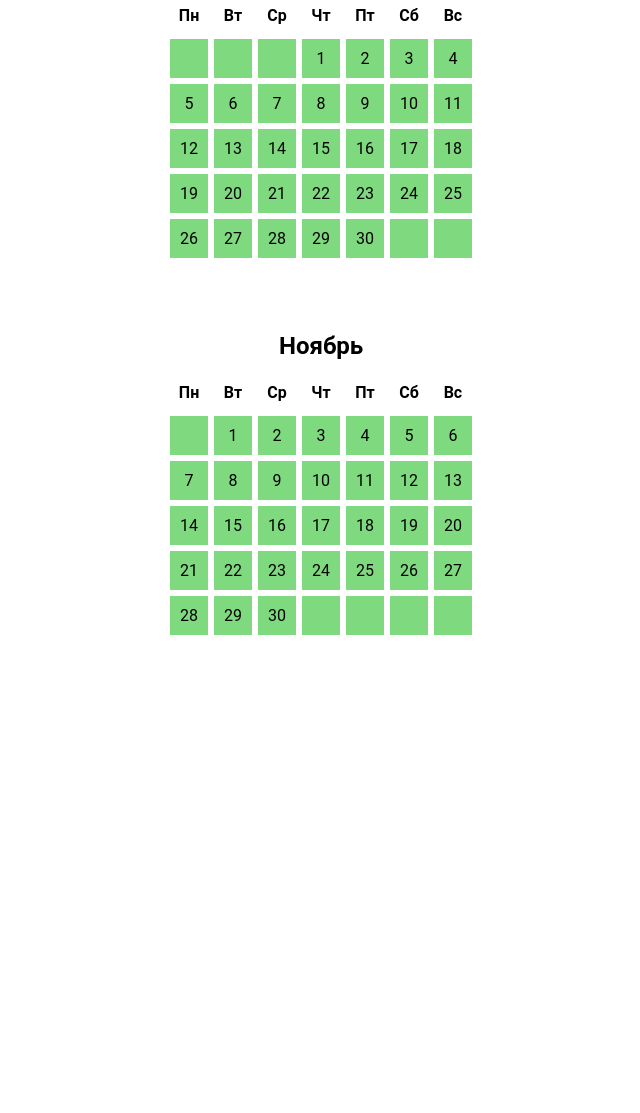
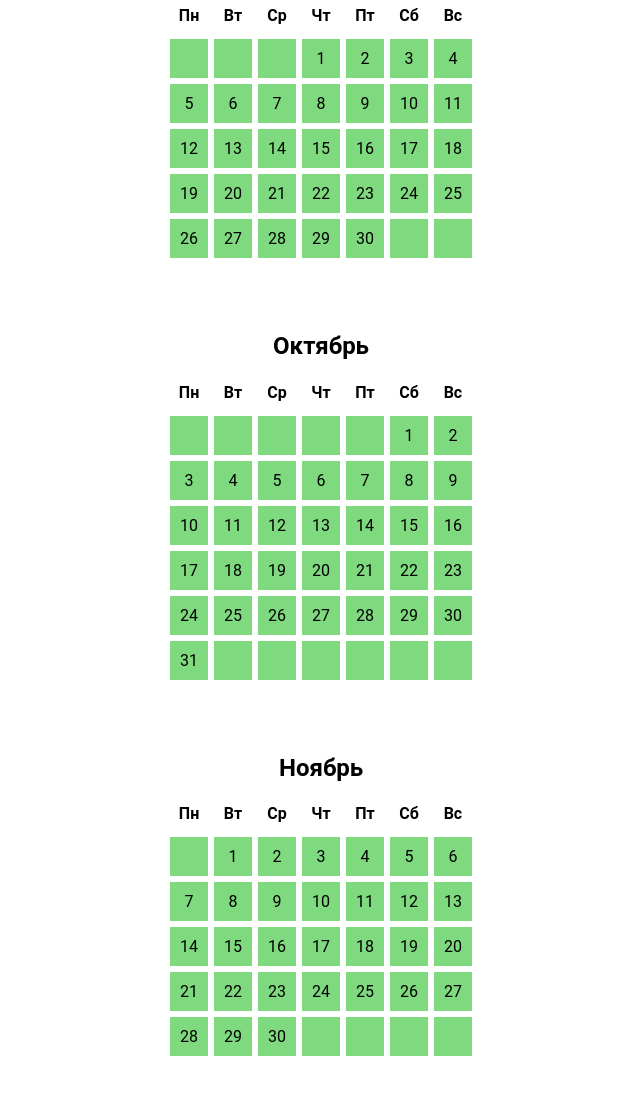
Before and after one commit to Dimanmars/current-month-calendar, a plain HTML site: page index.html in a window 1280 px wide. Shown: the part 95-1208 px from the top of the page, without its empty margins (319-959 px from the left). Before the commit the page ends 800 px from the top, so only its background shows below. Drawn offline with Linux system fonts and the light colour scheme.

Commit message:
Добавил третий месяц

```diff
--- a/index.html
+++ b/index.html
@@ -13,6 +13,8 @@
       <div id="calendar1"></div>
       <h2 id="calendarTitle2"></h2>
       <div id="calendar2"></div>
+      <h2 id="calendarTitle3"></h2>
+      <div id="calendar3"></div>
     </div>
     <script src="script.js?v=1.2"></script>
   </body>
--- a/script.js
+++ b/script.js
@@ -53,7 +53,7 @@ const date = new Date();
 
 createCalendar(calendar1, 2022, 9);
 createCalendar(calendar2, 2022, 10);
-createCalendar(calendar2, 2022, 11);
+createCalendar(calendar3, 2022, 11);
 
 
 document.addEventListener("click", function(event) {
```
